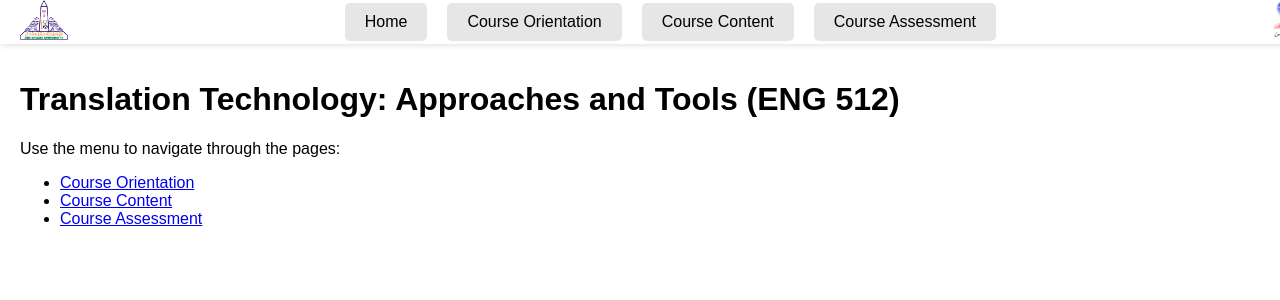
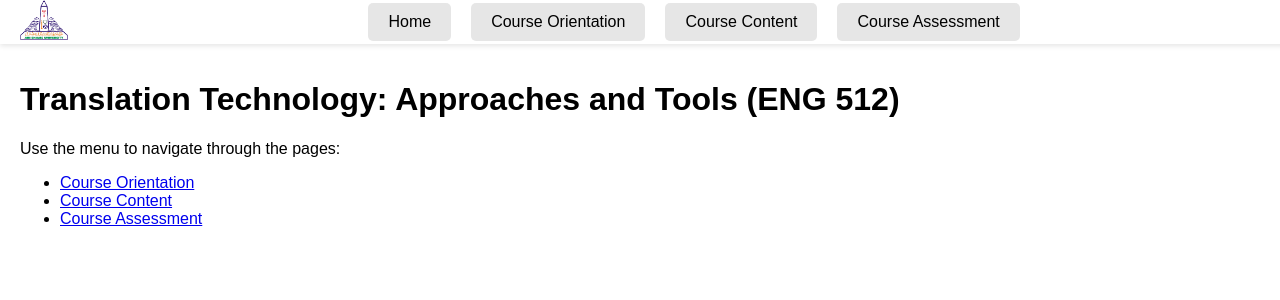
Before and after one commit to nessmadiab/nessmadiab.github.io, a Jekyll site: the page built from index.md, in a window 1280 px wide. Shown: the top 300 px of the page. Built offline with Jekyll 4.4.1, drawn with Linux system fonts in a browser that asks for light colours.

Commit message:
Update default.html

```diff
--- a/_layouts/default.html
+++ b/_layouts/default.html
@@ -7,7 +7,7 @@
     <link rel="stylesheet" href="{{ '/assets/css/style.css' | relative_url }}">
 </head>
 <body>
-    <!-- Fixed Horizontal Menu Bar with Logos -->
+    <!-- Fixed Horizontal Menu Bar with Left Logo -->
     <div class="navbar">
         <div class="navbar-logo left">
             <a href="{{ '/' | relative_url }}">
@@ -19,11 +19,6 @@
                 <li><a href="{{ item.url | relative_url }}">{{ item.title }}</a></li>
             {% endfor %}
         </ul>
-        <div class="navbar-logo right">
-            <a href="{{ '/' | relative_url }}">
-                <img src="{{ '/assets/images/logo-right.png' | relative_url }}" alt="Right Logo">
-            </a>
-        </div>
     </div>
 
     <div class="content">
```
